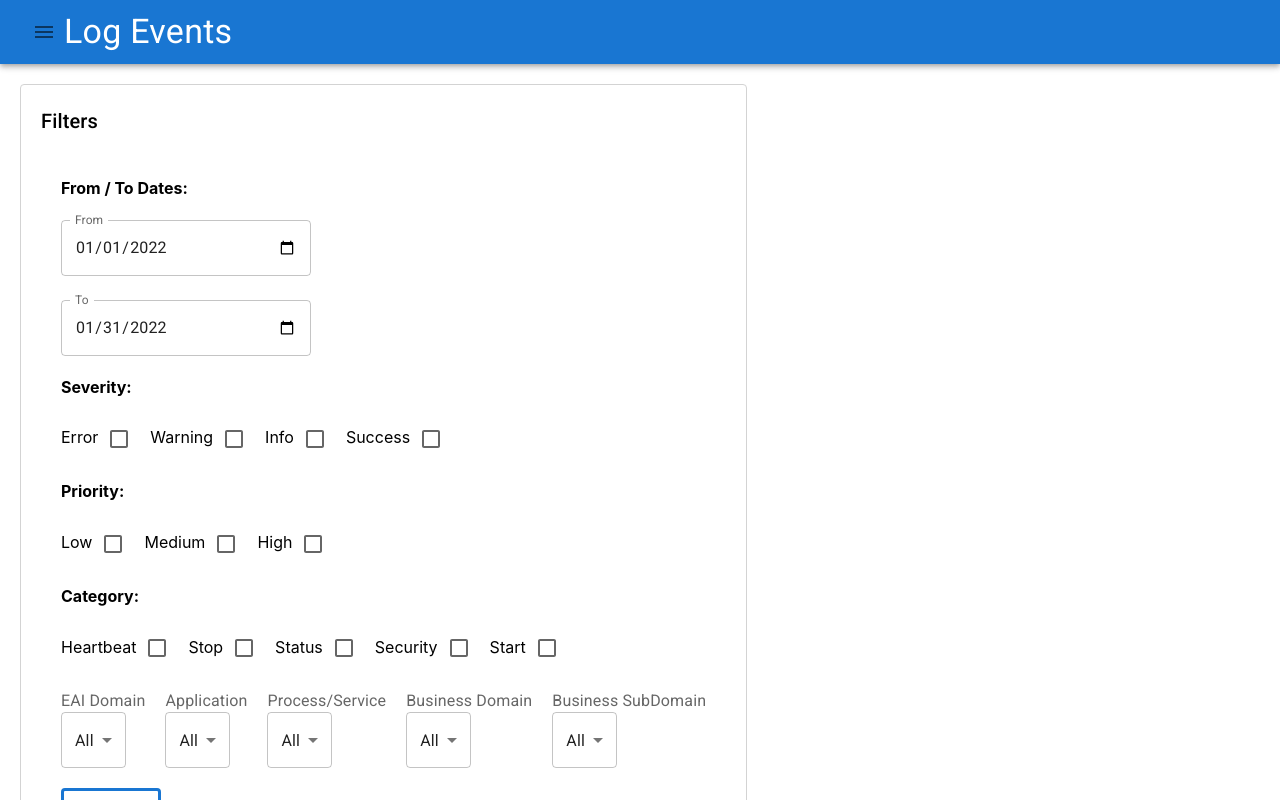
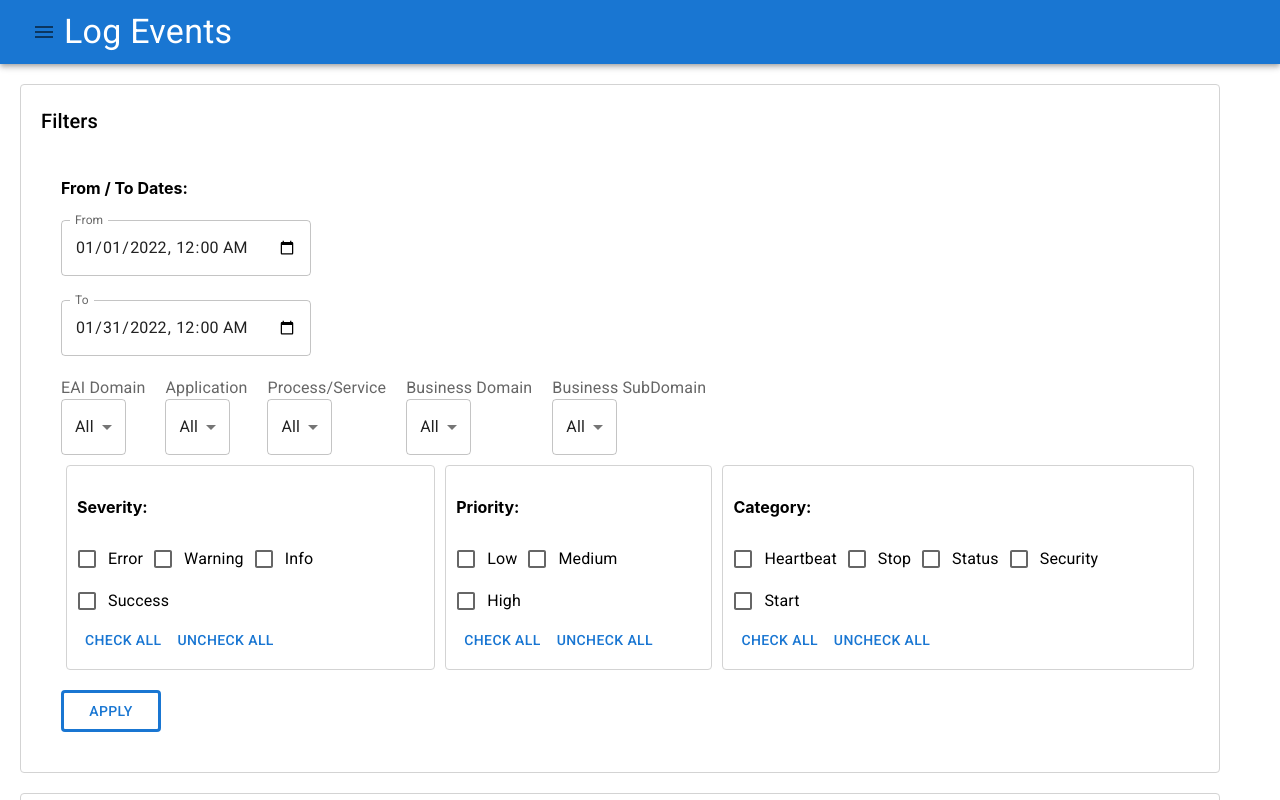
Before and after one commit to mbucc/320-S22-Track2, a Next.js app in the folder front-end/: page /LogEvent in a window 1280 px wide. Shown: the top 800 px of the page. Built offline with nearby package versions, Linux system fonts and the light colour scheme.

Commit message:
-check all/uncheck all buttons, added timepicker

```diff
--- a/front-end/Components/LogEvent-Form/Form.js
+++ b/front-end/Components/LogEvent-Form/Form.js
@@ -11,7 +11,7 @@ export default function Form(props) {
     const [priorityCheckboxes, setPriorityCheckboxes] = useState({"Low": false, "Medium":false, "High": false})
     const [categoryCheckboxes, setCategoryCheckboxes] = useState({"Heartbeat": false, "Stop": false, "Status": false, "Security": false, "Start": false})
     const [dropdownValues, setDropdownValues] = useState({"EAI Domain": "All", "Application": "All", "Process/Service": "All", "Business Domain": "All", "Business SubDomain": "All"})
-    const [fromToDates, setFromToDates] = useState({"From": "2022-01-01", "To": "2022-01-31"})
+    const [fromToDates, setFromToDates] = useState({"From": "2022-01-01 00:00:00", "To": "2022-01-31 00:00:00"})
 
     /* options for dropdown fields. Will eventually be queries to the database */
     const EAIOptions = ["EAI Domain 1", "EAI Domain 2", "EAI Domain 3", "EAI Domain 4"]
@@ -36,6 +36,11 @@ export default function Form(props) {
         marginTop: "20px",
         width: "100px",
         border: "solid"
+    }
+
+    const checkboxesStyle = {
+        display: "flex",
+        flexDirection: "row"
     }
 
     {/* returns true if a given piece of data in the grid has properties specified by current filters */}
@@ -70,16 +75,16 @@ export default function Form(props) {
         props.setData(filteredData)
     }
 
+
+
   return (
     <div>
         <Typography variant = "h6">
             Filters
         </Typography>
         <form style={formStyle} onSubmit={applyHandler}>
+            <div>
                 <FormDates name="From / To Dates" fromToDates={fromToDates} setFromToDates={setFromToDates} />
-            <FormCheckbox name="Severity" checkboxes={severityCheckboxes} setCheckboxes={setSeverityCheckboxes} />
-            <FormCheckbox name="Priority" checkboxes={priorityCheckboxes} setCheckboxes={setPriorityCheckboxes} />
-            <FormCheckbox name="Category" checkboxes={categoryCheckboxes} setCheckboxes={setCategoryCheckboxes} />
                 <div style = {dropdownStyle}>
                     <Dropdowns options={EAIOptions} setOptions={setDropdownValues} name={"EAI Domain"} ></Dropdowns>
                     <Dropdowns options={applicationOptions} setOptions={setDropdownValues} name={"Application"} ></Dropdowns>
@@ -87,6 +92,12 @@ export default function Form(props) {
                     <Dropdowns options={BusinessDomainOptions} setOptions={setDropdownValues} name={"Business Domain"} ></Dropdowns>
                     <Dropdowns options={BusinessSubDomOptions} setOptions={setDropdownValues} name={"Business SubDomain"} ></Dropdowns>
                 </div>
+            </div>
+            <div style = {checkboxesStyle}>
+                <FormCheckbox name="Severity" checkboxes={severityCheckboxes} setCheckboxes={setSeverityCheckboxes} />
+                <FormCheckbox name="Priority" checkboxes={priorityCheckboxes} setCheckboxes={setPriorityCheckboxes} />
+                <FormCheckbox name="Category" checkboxes={categoryCheckboxes} setCheckboxes={setCategoryCheckboxes} />
+            </div>
             <Button type="submit" style = {buttonStyle}>Apply</Button>
             <br />
         </form>
--- a/front-end/Components/LogEvent-Form/FormCheckbox.js
+++ b/front-end/Components/LogEvent-Form/FormCheckbox.js
@@ -1,5 +1,7 @@
 import React from 'react'
-import { Checkbox } from '@mui/material'
+import { Checkbox, Container } from '@mui/material'
+import { Button } from '@mui/material'
+import { FormControlLabel } from '@mui/material'
 
 export default function FormCheckbox(props) {
 
@@ -7,23 +9,59 @@ export default function FormCheckbox(props) {
       marginRight: "10px"
     }
 
-    const handleOnChange = (event)=>{
-        props.setCheckboxes((checkbox)=> {return {...checkbox, [event.target.name]: !checkbox[event.target.name]}})
+    const checkAllStyle = {
+      display: "flex",
+      flexDirection: "row"
     }
 
+    const formContainerStyle = {
+      border: "thin solid lightgray",
+      borderRadius: "4px",
+      margin: "10px 5px 0px",
+      padding: "10px 10px",
+      width: "fit-content"
+    }
+
+
+    const handleOnChange = (event)=>{
+        console.log(event)
+        props.setCheckboxes((checkbox)=> {
+          return {...checkbox, [event.target.name]: !checkbox[event.target.name]}
+        })
+    }
+
+    const selectAll = (isSelected, event)=>{
+        let objKeys = Object.keys(props.checkboxes);
+        objKeys.forEach((name)=>{
+          props.setCheckboxes((checkboxes)=>{
+            return{...checkboxes, [name]: isSelected}})
+        })
+    }
+
+    const checkAll = (event) => selectAll(true, event)
+    const unCheckAll = (event) => selectAll(false, event)
 
 
   return (
     <div>
+      <Container style = {formContainerStyle}>
          <h4> {props.name}:</h4>
         {Object.keys(props.checkboxes).map((e)=>{
            return(
-             <label style={labelStyle} key={e}>
-              {e}
-              <Checkbox name={e} onChange={handleOnChange} />
-            </label>
+
+             <FormControlLabel
+              label = {e}
+              style={labelStyle}
+              control = {<Checkbox name={e} onChange={handleOnChange} checked={props.checkboxes[e]} />}
+             />
+
           )
          })}
+         <div style = {checkAllStyle}>
+          <Button onClick={checkAll}>Check All</Button>
+          <Button onClick={unCheckAll}>Uncheck All</Button>
+         </div>
+      </Container>
     </div>
   )
 }
--- a/front-end/Components/LogEvent-Form/FormDates.js
+++ b/front-end/Components/LogEvent-Form/FormDates.js
@@ -20,7 +20,7 @@ export default function FormDates(props) {
                     name="From"
                     id="from-date"
                     label="From"
-                    type="date"
+                    type="datetime-local"
                     defaultValue={props.fromToDates.From}
                     sx={{ width: 250 }}
                     InputLabelProps={{
@@ -32,7 +32,7 @@ export default function FormDates(props) {
                     name="To"
                     id="to-date"
                     label="To"
-                    type="date"
+                    type="datetime-local"
                     defaultValue={props.fromToDates.To}
                     sx={{ width: 250 }}
                     InputLabelProps={{
--- a/front-end/pages/LogEvent.js
+++ b/front-end/pages/LogEvent.js
@@ -16,7 +16,7 @@ export default function LogEvent() {
       width: "fit-content"
     }
     for(let i = 0; i < 1000; i++){
-      let severity = "N/A", date = `1/${(i%30) + 1}/${2022 + (Math.floor(i / 2022))}`, ps = "Update Costumer", app = "CRM", activity = "Activity", priority = "N/A", category = "N/A", eai = "N/A", BD = "", BSD = "";
+      let severity = "N/A", date = `1/${(i%30) + 1}/${2022 + (Math.floor(i / 2022))} 0${i%10}:00:00`, ps = "Update Costumer", app = "CRM", activity = "Activity", priority = "N/A", category = "N/A", eai = "N/A", BD = "", BSD = "";
       switch(i%5){
         case(0): category = "Heartbeat"; break;
         case(1): category = "Stop"; break;
```
Also changed, not shown: front-end/Components/LogDetail.js (+6 -1 lines). Lines whose indentation alone changed are shown as unchanged.
